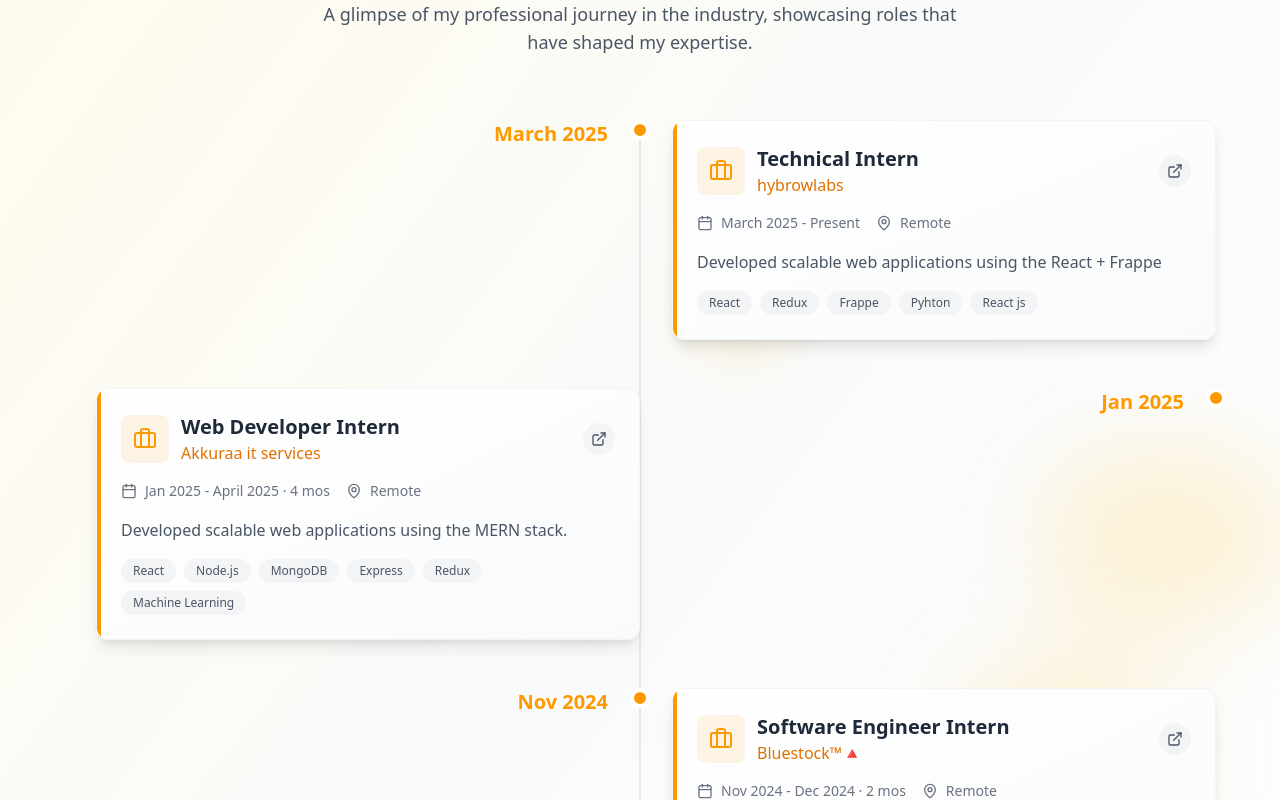
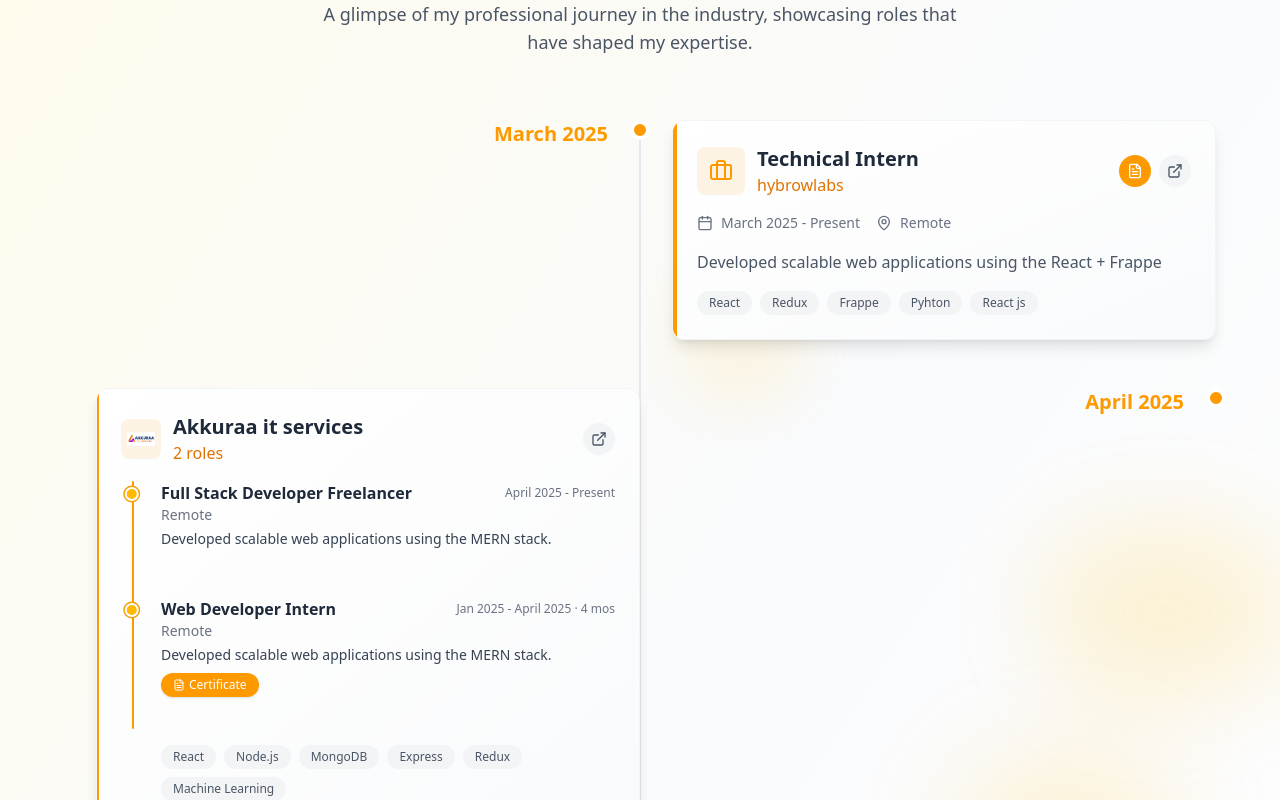
Before and after one commit to PARASMANI-KHUNTE/PARASMANIKHUNTE, a React (Vite) app in the folder client/: page /experience in a window 1280 px wide. Shown: the part 260-1060 px from the top of the page. Built offline with nearby package versions, Linux system fonts and the light colour scheme.

Commit message:
feat: add internship certificate and logo for Akkuraa IT Services; enhance ExperienceCard with certificate viewing functionality

```diff
--- a/client/src/components/ExperienceCard.jsx
+++ b/client/src/components/ExperienceCard.jsx
@@ -1,6 +1,6 @@
 import React from "react";
 import { motion } from "framer-motion";
-import { Briefcase, Calendar, MapPin, ExternalLink } from "lucide-react";
+import { Briefcase, Calendar, MapPin, ExternalLink, FileText } from "lucide-react";
 import { useTheme } from "../context/ThemeContext";
 
 const ExperienceCard = ({ experience }) => {
@@ -17,6 +17,12 @@
 
   const iconVariants = {
     hover: { rotate: 5, scale: 1.1 }
+  };
+
+  const handleViewCertificate = () => {
+    if (experience.certificateUrl) {
+      window.open(experience.certificateUrl, '_blank');
+    }
   };
 
   return (
@@ -54,6 +60,20 @@
           </div>
         </div>
 
+        <div className="flex gap-2">
+          {experience.certificateUrl && (
+            <motion.button
+              onClick={handleViewCertificate}
+              whileHover={{ scale: 1.1 }}
+              whileTap={{ scale: 0.9 }}
+              className={`flex h-8 w-8 items-center justify-center rounded-full ${
+                isDarkMode ? "bg-amber-500 text-white hover:bg-amber-600" : "bg-amber-500 text-white hover:bg-amber-600"
+              } transition-colors`}
+            >
+              <FileText className="h-4 w-4" />
+            </motion.button>
+          )}
+
           {experience.companyUrl && (
             <motion.a
               href={experience.companyUrl}
@@ -61,12 +81,13 @@
               rel="noopener noreferrer"
               whileHover={{ scale: 1.1 }}
               className={`flex h-8 w-8 items-center justify-center rounded-full ${
-              isDarkMode ? "bg-gray-700 text-gray-300 hover:bg-gray-600" : "bg-gray-100 text-gray-600 hover:bg-gray-200"
-            } transition-colors`}
+                isDarkMode ? "bg-gray-700 text-gray-300 hover:bg-gray-600" : "bg-gray-100 text-gray-600 hover:bg-gray-200"}
+              transition-colors`}
             >
               <ExternalLink className="h-4 w-4" />
             </motion.a>
           )}
+        </div>
       </div>
 
       {/* Meta information */}
@@ -112,4 +133,163 @@
   );
 };
 
+export const ExperienceGroupCard = ({ company, logoUrl, companyUrl, roles }) => {
+  const { isDarkMode } = useTheme();
+  const cardVariants = {
+    hidden: { opacity: 0, y: 20 },
+    visible: { opacity: 1, y: 0 },
+    hover: {
+      scale: 1.02,
+      boxShadow: isDarkMode ? "0 10px 25px -5px rgba(0, 0, 0, 0.2)" : "0 10px 25px -5px rgba(0, 0, 0, 0.1)",
+    }
+  };
+  const iconVariants = {
+    hover: { rotate: 5, scale: 1.1 }
+  };
+
+  // Check if all skills are the same
+  const allSkills = roles.map(r => (r.skills || []).join(','));
+  const showSkillsOnce = allSkills.every(s => s === allSkills[0]);
+  const sharedSkills = roles[0]?.skills || [];
+
+  return (
+    <motion.div
+      initial="hidden"
+      animate="visible"
+      whileHover="hover"
+      variants={cardVariants}
+      transition={{ type: "spring", stiffness: 100, damping: 15 }}
+      className={`relative overflow-hidden rounded-xl ${
+        isDarkMode
+          ? "bg-gradient-to-br from-gray-800 to-gray-900 border-gray-700"
+          : "bg-gradient-to-br from-white to-gray-50 border-gray-100"
+      } border p-6 shadow-lg`}
+    >
+      {/* Accent border */}
+      <div className={`absolute left-0 top-0 h-full w-0.5 bg-amber-500`}></div>
+      {/* Company badge */}
+      <div className="mb-4 flex items-center justify-between">
+        <div className="flex items-center gap-3">
+          <motion.div
+            variants={iconVariants}
+            className="flex h-10 w-10 items-center justify-center rounded-lg bg-amber-500/10"
+          >
+            {logoUrl ? (
+              <img src={logoUrl} alt={company} className="w-7 h-7 object-contain" />
+            ) : (
+              <Briefcase className="h-5 w-5 text-amber-500" />
+            )}
+          </motion.div>
+          <div>
+            <h3 className={`text-xl font-bold ${isDarkMode ? "text-white" : "text-gray-800"}`}>{company}</h3>
+            <p className={`font-medium ${isDarkMode ? "text-amber-400" : "text-amber-600"}`}>{roles.length} roles</p>
+          </div>
+        </div>
+        {companyUrl && (
+          <motion.a
+            href={companyUrl}
+            target="_blank"
+            rel="noopener noreferrer"
+            whileHover={{ scale: 1.1 }}
+            className={`flex h-8 w-8 items-center justify-center rounded-full ${
+              isDarkMode ? "bg-gray-700 text-gray-300 hover:bg-gray-600" : "bg-gray-100 text-gray-600 hover:bg-gray-200"}
+            transition-colors`}
+          >
+            <ExternalLink className="h-4 w-4" />
+          </motion.a>
+        )}
+      </div>
+
+      {/* Timeline of roles */}
+      <div className="relative flex">
+        {/* Timeline column with vertical line */}
+        <div className="relative flex-none w-6 mr-4">
+          <div className="absolute left-1/2 top-0 bottom-0 w-0.5 bg-amber-500 transform -translate-x-1/2 rounded-full"></div>
+        </div>
+
+        {/* Content column */}
+        <div className="flex-1">
+          {roles.map((role, idx) => (
+            <div key={idx} className={`relative pb-8 ${idx === roles.length - 1 ? "" : "mb-2"}`}>
+              {/* Timeline dot perfectly aligned with the vertical line */}
+              <div className="absolute -left-10 mt-1.5" style={{ transform: 'translateX(3.75px)' }}>
+                <motion.div
+                  initial={{ scale: 0, opacity: 0 }}
+                  animate={{ scale: 1, opacity: 1 }}
+                  transition={{ type: "spring", stiffness: 200, damping: 15, delay: idx * 0.1 }}
+                >
+                  <div
+                    className={`w-3.5 h-3.5 rounded-full border-2 ${isDarkMode ? "border-gray-900" : "border-white"} bg-amber-400 flex items-center justify-center shadow-md z-10`}
+                    style={{ boxShadow: '0 0 0 1.5px #f59e0b' }}
+                  />
+                </motion.div>
+              </div>
+
+              {/* Role content */}
+              <div>
+                <div className="flex items-center justify-between">
+                  <div className="font-semibold text-base">{role.role}</div>
+                  <span className="text-xs text-gray-500">{role.duration}</span>
+                </div>
+                <div className="text-sm text-gray-500 dark:text-gray-400 mb-1">{role.location}</div>
+                <div className="text-sm text-gray-700 dark:text-gray-300 mb-2">{role.description}</div>
+
+                {/* Certificate button */}
+                {role.certificateUrl && !/present/i.test(role.duration) && (
+                  <motion.a
+                    href={role.certificateUrl}
+                    target="_blank"
+                    rel="noopener noreferrer"
+                    whileHover={{ scale: 1.05 }}
+                    whileTap={{ scale: 0.95 }}
+                    className={`inline-flex items-center gap-1 px-3 py-1 rounded-full font-medium text-xs transition-colors duration-200 shadow-sm ${
+                      isDarkMode
+                        ? "bg-amber-500 text-gray-900 hover:bg-amber-400"
+                        : "bg-amber-500 text-white hover:bg-amber-600"
+                    }`}
+                  >
+                    <FileText className="h-3 w-3" /> Certificate
+                  </motion.a>
+                )}
+
+                {/* Skills per role */}
+                {!showSkillsOnce && role.skills && role.skills.length > 0 && (
+                  <div className="flex flex-wrap gap-2 mt-3">
+                    {role.skills.map((skill, skillIdx) => (
+                      <span
+                        key={skillIdx}
+                        className={`inline-block rounded-full px-3 py-1 text-xs font-medium ${
+                          isDarkMode ? "bg-gray-700 text-gray-300" : "bg-gray-100 text-gray-600"
+                        }`}
+                      >
+                        {skill}
+                      </span>
+                    ))}
+                  </div>
+                )}
+              </div>
+            </div>
+          ))}
+        </div>
+      </div>
+
+      {/* Shared skills at the bottom if all roles have the same skills */}
+      {showSkillsOnce && sharedSkills.length > 0 && (
+        <div className="flex flex-wrap gap-2 mt-4 ml-10">
+          {sharedSkills.map((skill, idx) => (
+            <span
+              key={idx}
+              className={`inline-block rounded-full px-3 py-1 text-xs font-medium ${
+                isDarkMode ? "bg-gray-700 text-gray-300" : "bg-gray-100 text-gray-600"
+              }`}
+            >
+              {skill}
+            </span>
+          ))}
+        </div>
+      )}
+    </motion.div>
+  );
+};
+
 export default ExperienceCard;
--- a/client/src/pages/Experience.jsx
+++ b/client/src/pages/Experience.jsx
@@ -2,50 +2,78 @@
 import { motion, useAnimation } from "framer-motion";
 import { useInView } from "react-intersection-observer";
 import { useTheme } from "../context/ThemeContext";
-import ExperienceCard from "../components/ExperienceCard";
-import { Briefcase, Sun, Moon, ChevronDown } from "lucide-react";
+import ExperienceCard, { ExperienceGroupCard } from "../components/ExperienceCard";
+import { Briefcase, ChevronDown } from "lucide-react";
 
 const experienceData = [
   {
     role: "Technical Intern",
     company: "hybrowlabs",
     companyUrl: "https://hybrowlabs.com/",
+    logoUrl: "/logos/hybrowlabs.png",
     duration: "March 2025 - Present ",
     location: "Remote",
     description: "Developed scalable web applications using the React + Frappe",
-    skills: ["React", "Redux" , "Frappe" , "Pyhton", "React js"]
+    skills: ["React", "Redux" , "Frappe" , "Pyhton", "React js"],
+    certificateUrl: "/certificates/hybrowlabs.pdf"
+  },
+  {
+    role: "Full Stack Developer Freelancer",
+    company: "Akkuraa it services",
+    companyUrl: "https://internshala.com/company/akkuraa-it-services-1732513752/",
+    logoUrl: "/akkuraItLogo.png",
+    duration: "April 2025 - Present ",
+    location: "Remote",
+    description: "Developed scalable web applications using the MERN stack.",
+    skills: ["React", "Node.js", "MongoDB", "Express", "Redux" , "Machine Learning"],
+    certificateUrl: "/certificates/akkuraa-freelancer.pdf"
   },
   {
     role: "Web Developer Intern",
     company: "Akkuraa it services",
     companyUrl: "https://internshala.com/company/akkuraa-it-services-1732513752/",
+    logoUrl: "/akkuraItLogo.png",
     duration: "Jan 2025 - April 2025 · 4 mos",
     location: "Remote",
     description: "Developed scalable web applications using the MERN stack.",
-    skills: ["React", "Node.js", "MongoDB", "Express", "Redux" , "Machine Learning"]
+    skills: ["React", "Node.js", "MongoDB", "Express", "Redux" , "Machine Learning"],
+    certificateUrl: "/IntershipCertificate.pdf"
   },
   {
     role: "Software Engineer Intern",
     company: "Bluestock™🔺",
     companyUrl: "https://bluestock.in/",
+    logoUrl: "/logos/bluestock.png",
     duration: "Nov 2024 - Dec 2024 · 2 mos",
     location: "Remote",
     description: "Built modern UI/UX designs using HTML , CSS , Javascript and Jinja Template. Improved site performance by 40% through code optimization.",
-    skills: ["Pyhton","Django", "CSS", "JavaScript", "HTML", "Jinga"]
+    skills: ["Pyhton","Django", "CSS", "JavaScript", "HTML", "Jinga"],
+    certificateUrl: "/certificates/bluestock.pdf"
   },
   {
     role: "Full Stack Developer Intern",
     company: "ELiteTech Intern",
     companyUrl: "https://www.linkedin.com/company/elite-tech-intern/posts/?feedView=all",
+    logoUrl: "/logos/elitetech.png",
     duration: "Oct 2024 - Nov 2024 · 2 mos",
     location: "Remote",
     description: "-Built a fully functional social media application Photoshare, leveraging React and Node.js.Focused on user engagement through post creation, updates, and interactivity features.",
-    skills: ["React", "TailwindCSS", "JavaScript", "Express", "Mongodb"]
+    skills: ["React", "TailwindCSS", "JavaScript", "Express", "Mongodb"],
+    certificateUrl: "/certificates/elitetech.pdf"
   },
 ];
 
+// Group experiences by company
+const grouped = experienceData.reduce((acc, exp) => {
+  const key = exp.company;
+  if (!acc[key]) acc[key] = [];
+  acc[key].push(exp);
+  return acc;
+}, {});
+const groupedList = Object.values(grouped);
+
 const Experience = () => {
-  const { isDarkMode, toggleTheme } = useTheme();
+  const { isDarkMode } = useTheme();
   const controls = useAnimation();
   const [ref, inView] = useInView({
     threshold: 0.1,
@@ -77,7 +105,17 @@
     }
   };
 
-  const backgroundPatterns = Array(8).fill().map((_, i) => (
+  return (
+    <section
+      className={`min-h-screen relative py-20 px-6 overflow-hidden transition-all duration-500 ${
+        isDarkMode
+          ? "bg-gradient-to-br from-gray-900 via-gray-800 to-gray-900 text-white"
+          : "bg-gradient-to-br from-amber-50 via-gray-50 to-white text-gray-800"
+      }`}
+    >
+      {/* Background Elements */}
+      <div className="absolute inset-0 overflow-hidden">
+        {Array(8).fill().map((_, i) => (
           <motion.div
             key={i}
             className={`absolute rounded-full blur-3xl opacity-20 ${
@@ -104,34 +142,8 @@
               delay: i * 0.2
             }}
           />
-  ));
-
-  return (
-    <section
-      className={`min-h-screen relative py-20 px-6 overflow-hidden transition-all duration-500 ${
-        isDarkMode
-        ? "bg-gradient-to-br from-gray-900 via-gray-800 to-gray-900 text-white"
-        : "bg-gradient-to-br from-amber-50 via-gray-50 to-white text-gray-800"
-      }`}
-    >
-      {/* Background Elements */}
-      <div className="absolute inset-0 overflow-hidden">
-        {backgroundPatterns}
+        ))}
       </div>
-
-      {/* Theme Toggle
-      <motion.button
-        whileHover={{ scale: 1.1 }}
-        whileTap={{ scale: 0.95 }}
-        onClick={toggleTheme}
-        className={`absolute top-6 right-6 p-3 rounded-full z-10 ${
-          isDarkMode
-            ? "bg-gray-800 text-amber-400 hover:bg-gray-700"
-            : "bg-white text-amber-500 hover:bg-gray-100 shadow-md"
-        } transition-colors`}
-      >
-        {isDarkMode ? <Sun className="w-5 h-5" /> : <Moon className="w-5 h-5" />}
-      </motion.button> */}
 
       <div className="container mx-auto max-w-6xl relative z-10">
         {/* Section Header */}
@@ -183,13 +195,15 @@
             }`}
           />
 
-          {experienceData.map((experience, index) => (
+          {groupedList.map((roles, index) => {
+            const first = roles[0];
+            if (roles.length === 1) {
+              return (
                 <motion.div
                   key={index}
                   variants={itemVariants}
                   className={`flex flex-col ${index % 2 === 0 ? "md:flex-row" : "md:flex-row-reverse"}`}
                 >
-              {/* Year Marker */}
                   <div className="md:w-1/2 flex justify-center md:justify-end md:pr-8 md:text-right relative mb-8 md:mb-0">
                     <motion.div
                       whileHover={{ scale: 1.1 }}
@@ -198,16 +212,42 @@
                       }`}
                     />
                     <div className={`mt-10 md:mt-0 ${isDarkMode ? "text-amber-400" : "text-amber-500"} font-bold text-xl`}>
-                  {experience.duration.split(" - ")[0]}
+                      {first.duration.split(" - ")[0]}
                     </div>
                   </div>
 
                   {/* Experience Card */}
                   <div className="md:w-1/2 md:pl-8">
-                <ExperienceCard experience={experience} />
+                    <ExperienceCard experience={first} />
                   </div>
                 </motion.div>
-          ))}
+              );
+            } else {
+              // Grouped card for promotions
+              return (
+                <motion.div
+                  key={index}
+                  variants={itemVariants}
+                  className={`flex flex-col ${index % 2 === 0 ? "md:flex-row" : "md:flex-row-reverse"}`}
+                >
+                  <div className="md:w-1/2 flex justify-center md:justify-end md:pr-8 md:text-right relative mb-8 md:mb-0">
+                    <motion.div
+                      whileHover={{ scale: 1.1 }}
+                      className={`absolute md:right-0 left-1/2 md:left-auto top-0 h-5 w-5 -translate-x-1/2 md:translate-x-1/2 rounded-full border-4 ${
+                        isDarkMode ? "border-gray-800 bg-amber-400" : "border-white bg-amber-500"
+                      }`}
+                    />
+                    <div className={`mt-10 md:mt-0 ${isDarkMode ? "text-amber-400" : "text-amber-500"} font-bold text-xl`}>
+                      {roles[0].duration.split(" - ")[0]}
+                    </div>
+                  </div>
+                  <div className="md:w-1/2 md:pl-8">
+                    <ExperienceGroupCard company={first.company} logoUrl={first.logoUrl} companyUrl={first.companyUrl} roles={roles} />
+                  </div>
+                </motion.div>
+              );
+            }
+          })}
 
           {/* Continue Indicator */}
           <motion.div
@@ -215,13 +255,8 @@
             animate={{ opacity: 1, y: 0, transition: { delay: 1.2, duration: 0.6 } }}
             className="flex flex-col items-center mt-10"
           >
-            <p className={`text-sm ${isDarkMode ? "text-gray-400" : "text-gray-500"} mb-2`}>
-              Scroll for more
-            </p>
-            <motion.div
-              animate={{ y: [0, 8, 0] }}
-              transition={{ repeat: Infinity, duration: 1.5 }}
-            >
+            <p className={`text-sm ${isDarkMode ? "text-gray-400" : "text-gray-500"} mb-2`}>Scroll for more</p>
+            <motion.div animate={{ y: [0, 8, 0] }} transition={{ repeat: Infinity, duration: 1.5 }}>
               <ChevronDown className={`h-6 w-6 ${isDarkMode ? "text-gray-400" : "text-gray-500"}`} />
             </motion.div>
           </motion.div>
```
Also changed, not shown: client/public/akkuraItLogo.png (added), 1 other file (tests, documents, lock files or other folders). Lines whose indentation alone changed are shown as unchanged.
